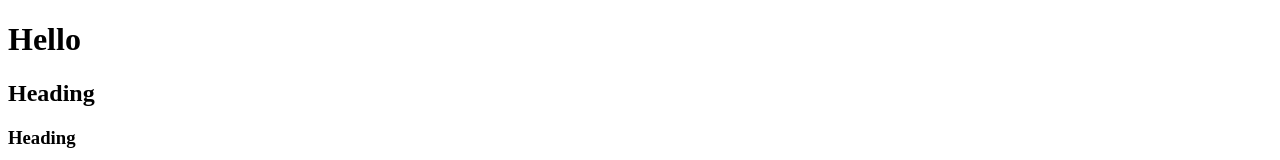
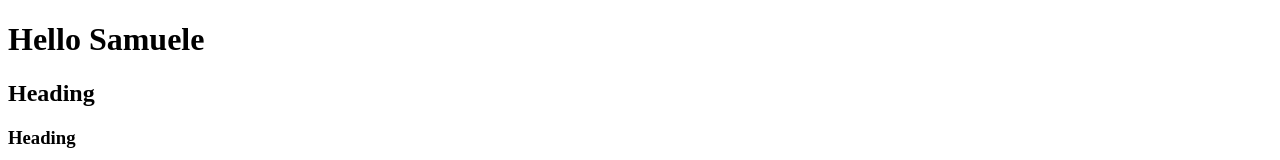
Before and after one commit to samuelealbani/MyDemo, a plain HTML site: page index.html in a window 1280 px wide. Shown: the top 160 px of the page. Drawn offline with Linux system fonts and the light colour scheme.

Commit message:
I changed my title

```diff
--- a/index.html
+++ b/index.html
@@ -11,7 +11,7 @@
 </head>
 
 <body>
-    <h1>Hello</h1>
+    <h1>Hello Samuele</h1>
     <h2>Heading</h2>
     <h3>Heading</h3>
     <h4>Heading</h4>
```
Also changed, not shown: aboutMe.html (renamed from about.html).
